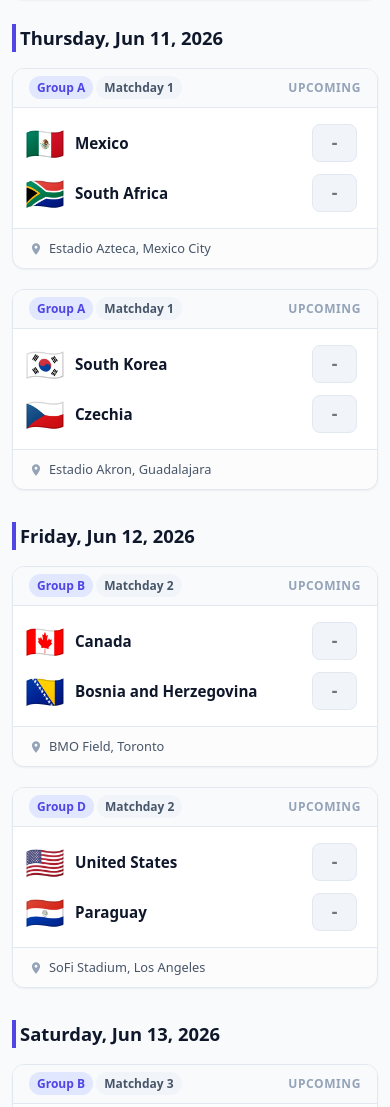
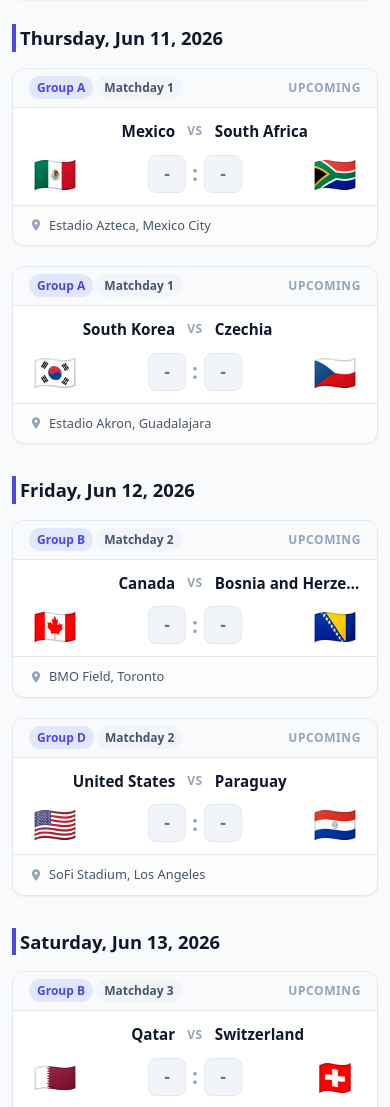
Before and after one commit to legka/wc2026, a plain HTML site: page index.html in a window 390 px wide. Shown: the part 1112-2219 px from the top of the page. Drawn offline with Linux system fonts and the light colour scheme.

Commit message:
Update match card body to two rows (names on top, flags and score on bottom) and move hide button to header

```diff
--- a/index.html
+++ b/index.html
@@ -524,48 +524,61 @@
     }
 
     .match-card-body {
-      padding: 20px 16px;
-      display: flex;
+      padding: 16px;
+      display: flex;
+      flex-direction: column;
+      gap: 14px;
+      flex: 1;
+    }
+
+    .match-teams-row {
+      display: flex;
+      justify-content: space-between;
       align-items: center;
-      justify-content: space-between;
+      font-weight: 700;
+      font-size: 0.95rem;
+      gap: 8px;
+      width: 100%;
+    }
+
+    .match-teams-row .team-name {
       flex: 1;
-      gap: 12px;
-    }
-
-    .team {
-      flex: 1;
-      display: flex;
-      align-items: center;
-      gap: 10px;
-      font-weight: 600;
-      font-size: 0.95rem;
-      min-width: 0;
-    }
-
-    .team-left {
-      justify-content: flex-end;
-      text-align: right;
-      min-width: 0;
-    }
-
-    .team-right {
-      justify-content: flex-start;
-      text-align: left;
-      min-width: 0;
-    }
-
-    .team-flag {
-      font-size: 2rem;
-      line-height: 1;
-      flex-shrink: 0;
-    }
-
-    .team-name {
       overflow: hidden;
       text-overflow: ellipsis;
       white-space: nowrap;
-      flex: 1;
       min-width: 0;
+    }
+
+    .match-teams-row .team-name-left {
+      text-align: right;
+    }
+
+    .match-teams-row .team-name-right {
+      text-align: left;
+    }
+
+    .vs-divider {
+      font-size: 0.75rem;
+      color: var(--text-muted);
+      font-weight: 600;
+      text-transform: uppercase;
+      letter-spacing: 0.05em;
+      flex-shrink: 0;
+      padding: 0 4px;
+    }
+
+    .match-scores-row {
+      display: flex;
+      justify-content: space-between;
+      align-items: center;
+      padding: 0 16px;
+      width: 100%;
+    }
+
+    .match-scores-row .team-flag {
+      font-size: 2.2rem;
+      line-height: 1;
+      flex-shrink: 0;
     }
 
     .match-score-section {
@@ -582,7 +595,7 @@
       overflow: hidden;
       border: 1px solid var(--border-color);
       height: 38px;
-      width: 45px;
+      width: 38px;
       justify-content: center;
     }
 
@@ -1375,74 +1388,14 @@
         justify-content: center;
       }
 
-      /* Match Card Mobile Stack Layout */
+      /* Match Card Mobile Sizing Adjustments */
       .match-card-body {
-        display: grid;
-        grid-template-columns: 1fr auto auto;
-        grid-template-rows: auto auto;
-        row-gap: 12px;
-        column-gap: 8px;
-        align-items: center;
-        padding: 16px 12px;
-      }
-
-      .team-left {
-        grid-row: 1;
-        grid-column: 1;
-        flex-direction: row-reverse;
-        justify-content: flex-end;
-        text-align: left;
-      }
-
-      .team-right {
-        grid-row: 2;
-        grid-column: 1;
-        justify-content: flex-start;
-        text-align: left;
-      }
-
-      .match-score-section {
-        display: contents;
-      }
-
-      .score-colon {
-        display: none;
-      }
-
-      .score-input-group {
-        justify-self: end;
-      }
-
-      .score-input-group:nth-of-type(1) {
-        grid-row: 1;
-        grid-column: 2;
-      }
-
-      .score-input-group:nth-of-type(2) {
-        grid-row: 2;
-        grid-column: 2;
-      }
-
-      .hide-result-btn {
-        grid-row: 1 / span 2;
-        grid-column: 3;
-        align-self: center;
-        margin-left: 2px;
-      }
-
-      .score-placeholder-container {
-        grid-row: 1 / span 2;
-        grid-column: 2;
-        justify-self: end;
-        height: auto;
-        padding: 6px 10px;
-        flex-direction: column;
-        gap: 6px;
-        align-items: center;
-      }
-
-      .score-placeholder-container .score-question {
-        display: none;
+        padding: 12px;
+        gap: 12px;
+      }
+
+      .match-scores-row {
+        padding: 0 8px;
       }
 
       /* Venues Layout */
@@ -2428,13 +2381,6 @@
                    oninput="updateScoreField(${m.id}, 2, this.value)"
             >
           </div>
-          ${isCompleted ? `
-            <button class="hide-result-btn" onclick="hideMatch(${m.id})" title="Hide Score">
-              <svg viewBox="0 0 24 24" width="16" height="16" fill="currentColor">
-                <path d="M12 7c2.76 0 5 2.24 5 5 0 .65-.13 1.26-.36 1.83l2.92 2.92c1.51-1.26 2.7-2.89 3.43-4.75-1.73-4.39-6-7.5-11-7.5-1.4 0-2.74.25-3.98.7l2.16 2.16C10.74 7.13 11.35 7 12 7zM2 4.27l2.28 2.28.46.46C3.08 8.3 1.78 10.02 1 12c1.73 4.39 6 7.5 11 7.5 1.55 0 3.03-.3 4.38-.84l.42.42L19.73 22 21 20.73 3.27 3 2 4.27zM7.53 9.8l1.55 1.55c-.05.21-.08.43-.08.65 0 1.66 1.34 3 3 3 .22 0 .44-.03.65-.08l1.55 1.55c-.67.33-1.41.53-2.2.53-2.76 0-5-2.24-5-5 0-.79.2-1.53.53-2.2zm4.72-2.68l4.43 4.43c.21-.61.32-1.26.32-1.93 0-2.76-2.24-5-5-5-.67 0-1.32.11-1.93.32z"/>
-              </svg>
-            </button>
-          ` : ''}
         `;
       }
 
@@ -2445,22 +2391,31 @@
               <span class="match-badge group-badge">Group ${m.group}</span>
               <span class="match-badge md-badge">Matchday ${m.matchday}</span>
             </div>
-            <span class="match-card-status ${statusClass}">${statusLabel}</span>
+            <div style="display: flex; align-items: center; gap: 8px;">
+              <span class="match-card-status ${statusClass}">${statusLabel}</span>
+              ${isCompleted && m.revealed ? `
+                <button class="hide-result-btn" onclick="hideMatch(${m.id})" title="Hide Score" style="width: 20px; height: 20px; padding: 2px;">
+                  <svg viewBox="0 0 24 24" width="14" height="14" fill="currentColor">
+                    <path d="M12 7c2.76 0 5 2.24 5 5 0 .65-.13 1.26-.36 1.83l2.92 2.92c1.51-1.26 2.7-2.89 3.43-4.75-1.73-4.39-6-7.5-11-7.5-1.4 0-2.74.25-3.98.7l2.16 2.16C10.74 7.13 11.35 7 12 7zM2 4.27l2.28 2.28.46.46C3.08 8.3 1.78 10.02 1 12c1.73 4.39 6 7.5 11 7.5 1.55 0 3.03-.3 4.38-.84l.42.42L19.73 22 21 20.73 3.27 3 2 4.27zM7.53 9.8l1.55 1.55c-.05.21-.08.43-.08.65 0 1.66 1.34 3 3 3 .22 0 .44-.03.65-.08l1.55 1.55c-.67.33-1.41.53-2.2.53-2.76 0-5-2.24-5-5 0-.79.2-1.53.53-2.2zm4.72-2.68l4.43 4.43c.21-.61.32-1.26.32-1.93 0-2.76-2.24-5-5-5-.67 0-1.32.11-1.93.32z"/>
+                  </svg>
+                </button>
+              ` : ''}
+            </div>
           </div>
 
           <div class="match-card-body">
-            <div class="team team-left">
-              <span class="team-name" title="${m.team1}">${m.team1}</span>
+            <div class="match-teams-row">
+              <span class="team-name team-name-left" title="${m.team1}">${m.team1}</span>
+              <span class="vs-divider">vs</span>
+              <span class="team-name team-name-right" title="${m.team2}">${m.team2}</span>
+            </div>
+
+            <div class="match-scores-row">
               <span class="team-flag">${flag1}</span>
-            </div>
-
-            <div class="match-score-section">
-              ${scoreSectionHtml}
-            </div>
-
-            <div class="team team-right">
+              <div class="match-score-section">
+                ${scoreSectionHtml}
+              </div>
               <span class="team-flag">${flag2}</span>
-              <span class="team-name" title="${m.team2}">${m.team2}</span>
             </div>
           </div>
 
```
